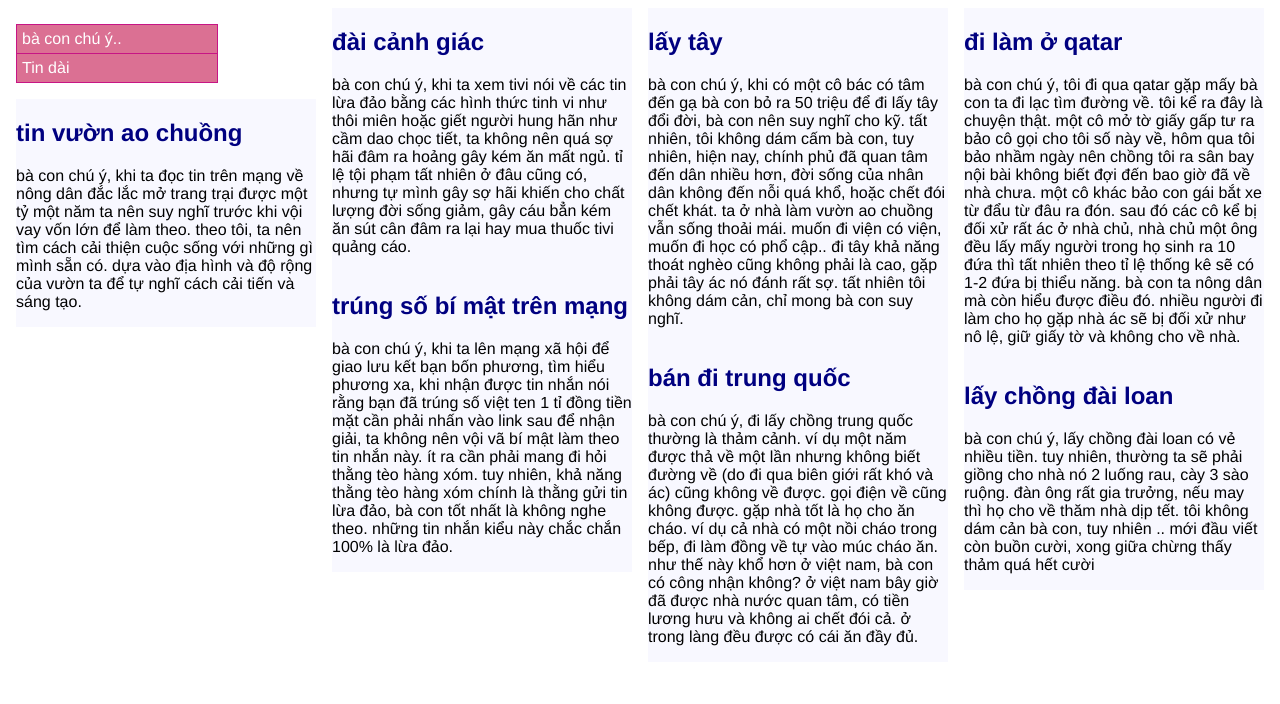
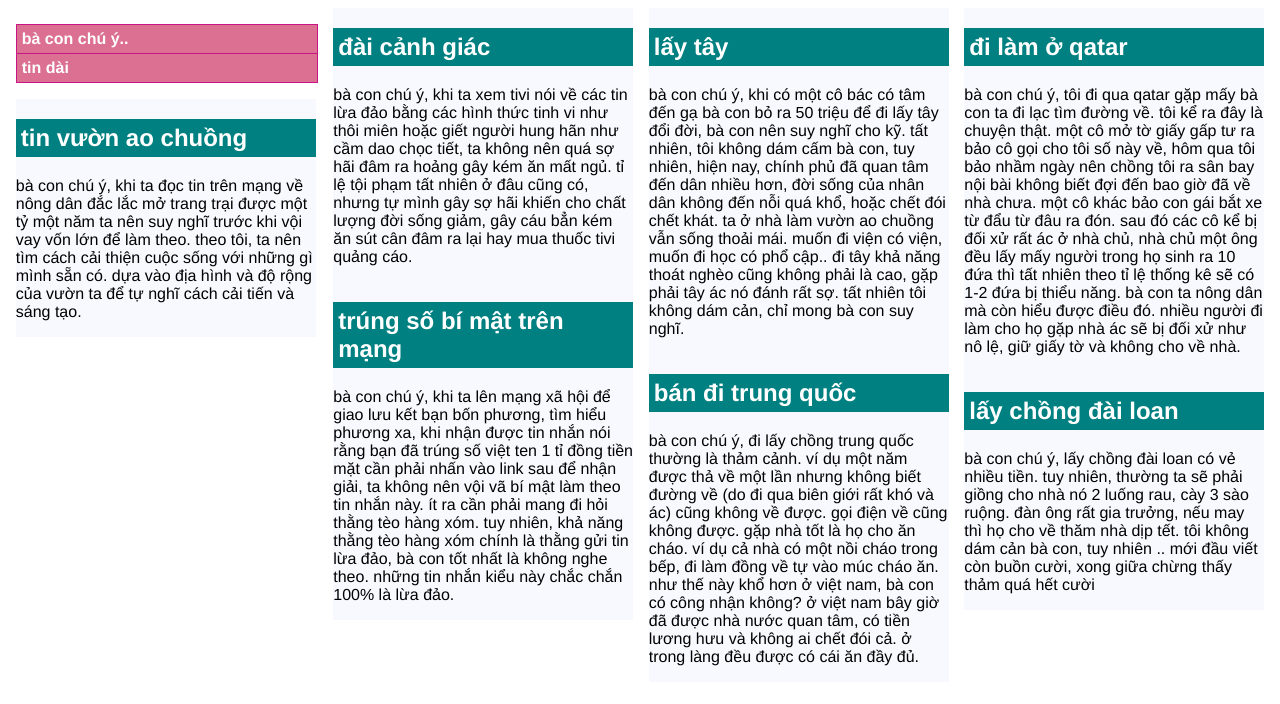
Before and after one commit to eivorjussila/eivorjussila.github.io, a plain HTML site: page index.html in a window 1280 px wide. Drawn offline with Linux system fonts and the light colour scheme.

Commit message:
Add files via upload

```diff
--- a/index.html
+++ b/index.html
@@ -33,7 +33,7 @@
       background-color: palevioletred;
       list-style: none;
       padding: 0;
-      width: 200px;
+      width: 300px;
       border: 1px solid mediumvioletred;
       }
 
@@ -48,6 +48,7 @@
 
       .site-nav-item a {
       color: white;
+      font-weight: bold;
       text-decoration: none;
       }
 
@@ -60,7 +61,9 @@
       }
 
       .news {
-      color: navy;
+      color: white;
+      background-color: teal;
+      padding: 5px;
       }
 
     </style>
@@ -78,7 +81,7 @@
 	      <a href="index.html">bà con chú ý..</a>
 	    </li>
 	    <li class="site-nav-item">
-	      <a href="post.html">Tin dài </a>
+	      <a href="post.html">tin dài </a>
 	    </li>
 	  </ul>
 	</nav>
```
